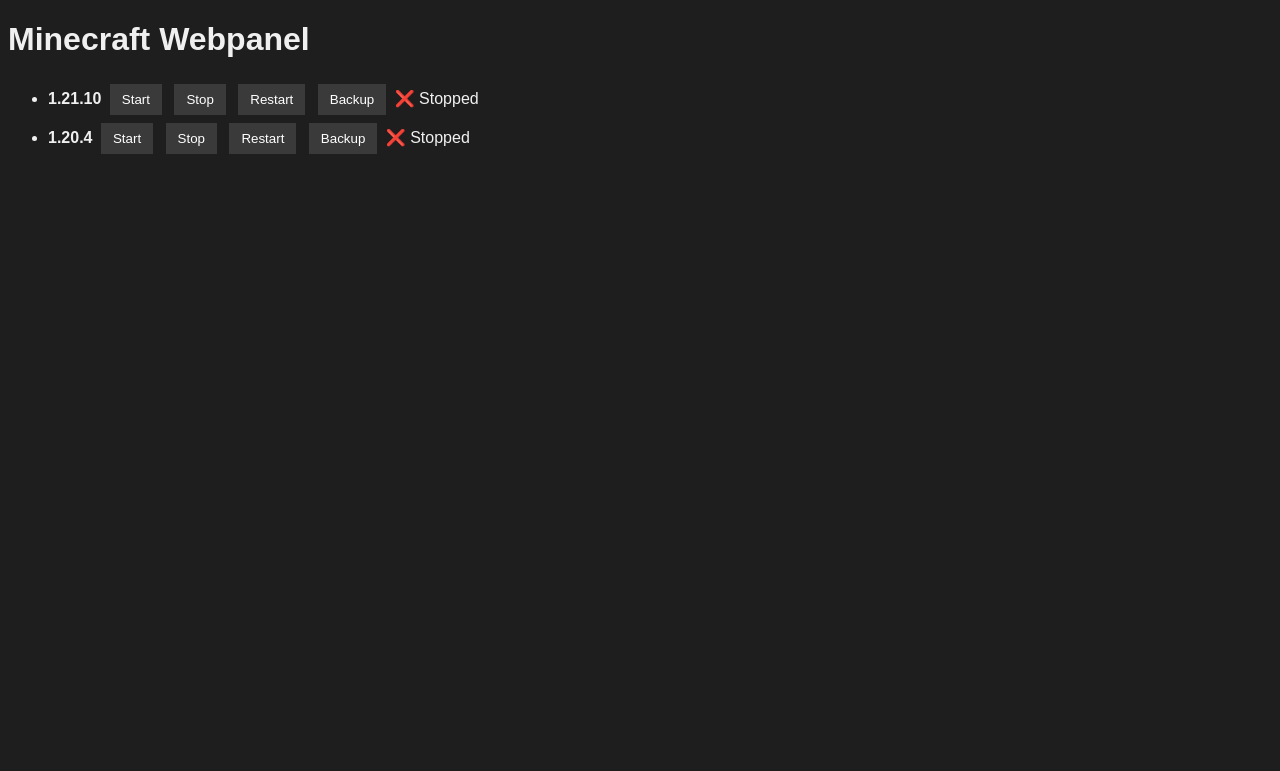
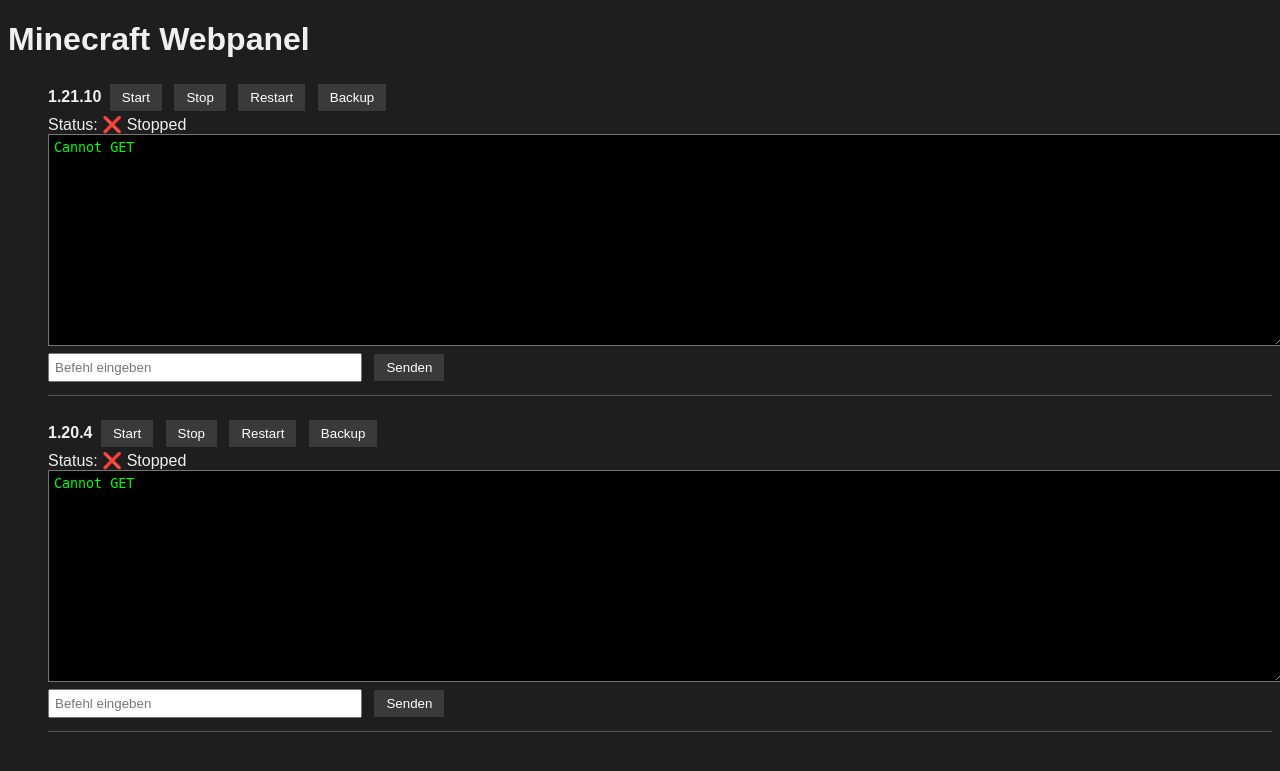
Before and after one commit to AUTLeon/Webpanel, a Flask app: page / in a window 1280 px wide. Shown: the top 771 px of the page. Run offline with Flask 3, Linux system fonts and the light colour scheme.

Commit message:
Auto sync Sat Dec 20 12:44:01 CET 2025

```diff
--- a/app.py
+++ b/app.py
@@ -1,39 +1,38 @@
 #!/usr/bin/env python3
 from flask import Flask, render_template, jsonify, request
-import subprocess, time
+import subprocess, time, os
 
 app = Flask(__name__)
 
+# Server-Konfiguration
 SERVERS = {
     "server1": {
         "name": "1.21.10",
-        "service": "mc-fabric-12110.service"
+        "service": "mc-fabric-12110.service",
+        "log_file": "/home/leon/mc-server/fabric-1.21.10/logs/latest.log",
+        "console_dir": "/home/leon/mc-server/fabric-1.21.10"
     },
     "server2": {
         "name": "1.20.4",
-        "service": "mc-fabric-1204.service"
+        "service": "mc-fabric-1204.service",
+        "log_file": "/home/leon/mc-server/fabric-1.20.4/logs/latest.log",
+        "console_dir": "/home/leon/mc-server/fabric-1.20.4"
     }
 }
 
+# ===== Helper =====
 def systemctl(cmd, service):
-    """Führt systemctl-Befehle aus und gibt Ausgabe zurück"""
     try:
-        result = subprocess.run(
-            ["systemctl", "--user", cmd, service],
-            capture_output=True, text=True
-        )
+        result = subprocess.run(["systemctl", "--user", cmd, service], capture_output=True, text=True)
         return result.stdout + result.stderr
     except Exception as e:
         return str(e)
 
 def is_active(service):
-    """Prüft ob Service läuft"""
-    result = subprocess.run(
-        ["systemctl", "--user", "is-active", service],
-        capture_output=True, text=True
-    )
+    result = subprocess.run(["systemctl", "--user", "is-active", service], capture_output=True, text=True)
     return result.stdout.strip() == "active"
 
+# ===== Routes =====
 @app.route("/")
 def index():
     return render_template("index.html", servers=SERVERS)
@@ -42,10 +41,7 @@
 def status(server):
     svc = SERVERS[server]["service"]
     running = is_active(svc)
-    return jsonify({
-        "running": running,
-        "service": svc
-    })
+    return jsonify({"running": running})
 
 @app.route("/<server>/start")
 def start(server):
@@ -70,16 +66,33 @@
 
 @app.route("/<server>/backup")
 def backup(server):
-    dir_map = {
-        "server1": "/home/leon/mc-server/fabric-1.21.10/backup.sh",
-        "server2": "/home/leon/mc-server/fabric-1.20.4/backup.sh"
-    }
-    backup_script = dir_map[server]
+    backup_script = os.path.join(SERVERS[server]["console_dir"], "backup.sh")
     try:
         result = subprocess.run(["bash", backup_script], capture_output=True, text=True)
         return jsonify({"output": result.stdout + result.stderr})
     except Exception as e:
         return jsonify({"error": str(e)})
 
+@app.route("/<server>/logs")
+def logs(server):
+    log_file = SERVERS[server]["log_file"]
+    if not os.path.exists(log_file):
+        return "Log file not found", 404
+    with open(log_file, "r", errors="ignore") as f:
+        content = f.read()
+    return content, 200, {"Content-Type": "text/plain; charset=utf-8"}
+
+@app.route("/<server>/console", methods=["POST"])
+def console(server):
+    data = request.get_json()
+    cmd = data.get("command")
+    if not cmd:
+        return jsonify({"status": "error", "msg": "No command provided"}), 400
+    dir_ = SERVERS[server]["console_dir"]
+    # Sende Kommando an die laufende Java-Instanz über screen (wenn vorhanden)
+    screen_name = SERVERS[server]["service"].replace(".service","")
+    subprocess.run(f'screen -S {screen_name} -X stuff "{cmd}\n"', shell=True, cwd=dir_)
+    return jsonify({"status": "success", "command": cmd})
+
 if __name__ == "__main__":
     app.run(host="0.0.0.0", port=8080)
--- a/static/style.css
+++ b/static/style.css
@@ -1,16 +1,6 @@
-body {
-    font-family: Arial, sans-serif;
-    background: #1e1e1e;
-    color: #f0f0f0;
-}
-button {
-    background: #3a3a3a;
-    border: none;
-    color: white;
-    padding: 8px 12px;
-    margin: 4px;
-    cursor: pointer;
-}
-button:hover {
-    background: #555;
-}
+body { font-family: Arial; background: #1e1e1e; color: #f0f0f0; }
+button { background: #3a3a3a; border: none; color: white; padding: 6px 12px; margin: 4px; cursor: pointer; }
+button:hover { background: #555; }
+textarea { width: 100%; height: 200px; background: black; color: lime; padding: 5px; font-family: monospace; overflow-y: scroll; }
+input { padding: 5px; margin-right: 4px; width: 300px; }
+li { margin-bottom: 20px; list-style: none; border-bottom: 1px solid #555; padding-bottom: 10px; }
--- a/templates/index.html
+++ b/templates/index.html
@@ -1,9 +1,9 @@
 <!DOCTYPE html>
-<html>
+<html lang="de">
 <head>
-    <meta charset="utf-8">
-    <title>Minecraft Webpanel</title>
-    <link rel="stylesheet" href="{{ url_for('static', filename='style.css') }}">
+<meta charset="UTF-8">
+<title>Minecraft Webpanel</title>
+<link rel="stylesheet" href="{{ url_for('static', filename='style.css') }}">
 </head>
 <body>
 <h1>Minecraft Webpanel</h1>
@@ -11,25 +11,60 @@
 {% for id, server in servers.items() %}
 <li>
     <strong>{{ server.name }}</strong>
-    <button onclick="fetch('/{{ id }}/start')">Start</button>
-    <button onclick="fetch('/{{ id }}/stop')">Stop</button>
-    <button onclick="fetch('/{{ id }}/restart')">Restart</button>
-    <button onclick="fetch('/{{ id }}/backup')">Backup</button>
-    <span id="{{ id }}-status">loading...</span>
+    <button onclick="startServer('{{ id }}')">Start</button>
+    <button onclick="stopServer('{{ id }}')">Stop</button>
+    <button onclick="restartServer('{{ id }}')">Restart</button>
+    <button onclick="backupServer('{{ id }}')">Backup</button>
+    <div>Status: <span id="{{ id }}-status">Loading...</span></div>
+    <div>
+        <textarea id="{{ id }}-logs" readonly></textarea>
+    </div>
+    <div>
+        <input id="{{ id }}-cmd" placeholder="Befehl eingeben">
+        <button onclick="sendCommand('{{ id }}')">Senden</button>
+    </div>
 </li>
 {% endfor %}
 </ul>
 
 <script>
-function updateStatus() {
-    {% for id, server in servers.items() %}
-    fetch('/{{ id }}/status').then(r=>r.json()).then(data=>{
-        document.getElementById('{{ id }}-status').textContent = data.running ? '✅ Running' : '❌ Stopped';
+    function fetchStatus() {
+        {% for id, server in servers.items() %}
+        fetch("/{{ id }}/status").then(r=>r.json()).then(data=>{
+            document.getElementById("{{ id }}-status").textContent = data.running ? '✅ Running' : '❌ Stopped';
+        });
+        {% endfor %}
+    }
+
+    function fetchLogs() {
+        {% for id, server in servers.items() %}
+        fetch("/{{ id }}/logs").then(r=>r.text()).then(data=>{
+            let area = document.getElementById("{{ id }}-logs");
+            area.value = data;
+            area.scrollTop = area.scrollHeight;
+        });
+        {% endfor %}
+    }
+
+function startServer(id){fetch("/"+id+"/start").then(fetchStatus);}
+function stopServer(id){fetch("/"+id+"/stop").then(fetchStatus);}
+function restartServer(id){fetch("/"+id+"/restart").then(fetchStatus);}
+function backupServer(id){fetch("/"+id+"/backup");}
+
+function sendCommand(id){
+    let cmd = document.getElementById(id+"-cmd").value;
+    fetch("/"+id+"/console", {
+        method:"POST",
+        headers:{"Content-Type":"application/json"},
+        body: JSON.stringify({command: cmd})
     });
-    {% endfor %}
+    document.getElementById(id+"-cmd").value = "";
 }
-setInterval(updateStatus, 2000);
-updateStatus();
+
+setInterval(fetchStatus, 2000);
+setInterval(fetchLogs, 2000);
+fetchStatus();
+fetchLogs();
 </script>
 </body>
 </html>
```
